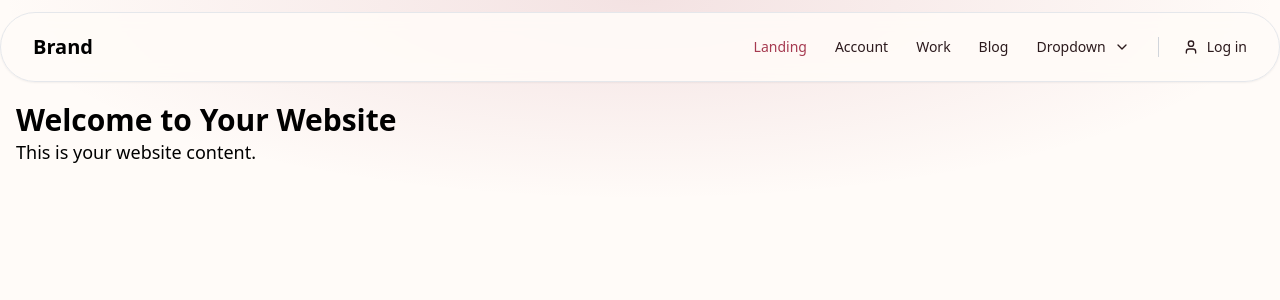
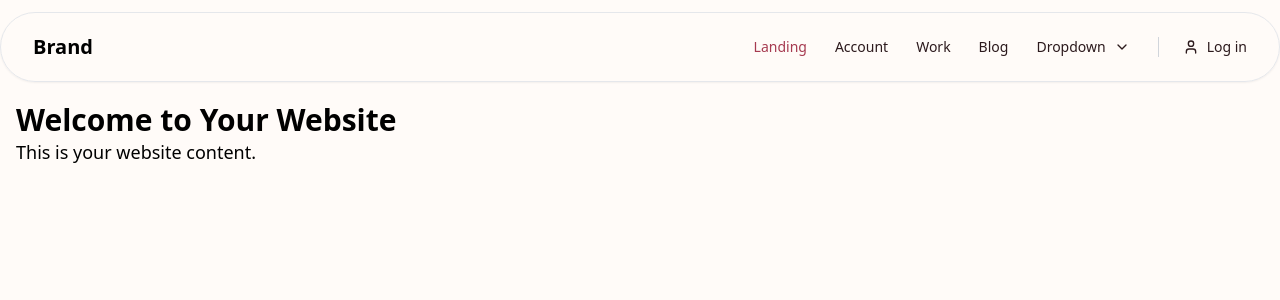
Before and after one commit to Skill-MINer/skillminer-front, an Angular app: page / in a window 1280 px wide. Shown: the top 300 px of the page. Built offline with nearby package versions, Linux system fonts and the light colour scheme.

Commit message:
Update background color in app component HTML

```diff
--- a/src/app/app.component.html
+++ b/src/app/app.component.html
@@ -1,4 +1,4 @@
-<div>
+<div class="bg-background">
   <div class="absolute top-0 z-[-2] h-screen w-screen bg-background bg-[radial-gradient(100%_50%_at_50%_0%,rgba(166,58,80,0.13)_0,rgba(166,58,80,0)_50%,rgba(166,58,80,0)_100%)]"></div>
   <app-navbar></app-navbar>
   <div class="max-w-[90rem] mx-auto px-4 py-8">
```
